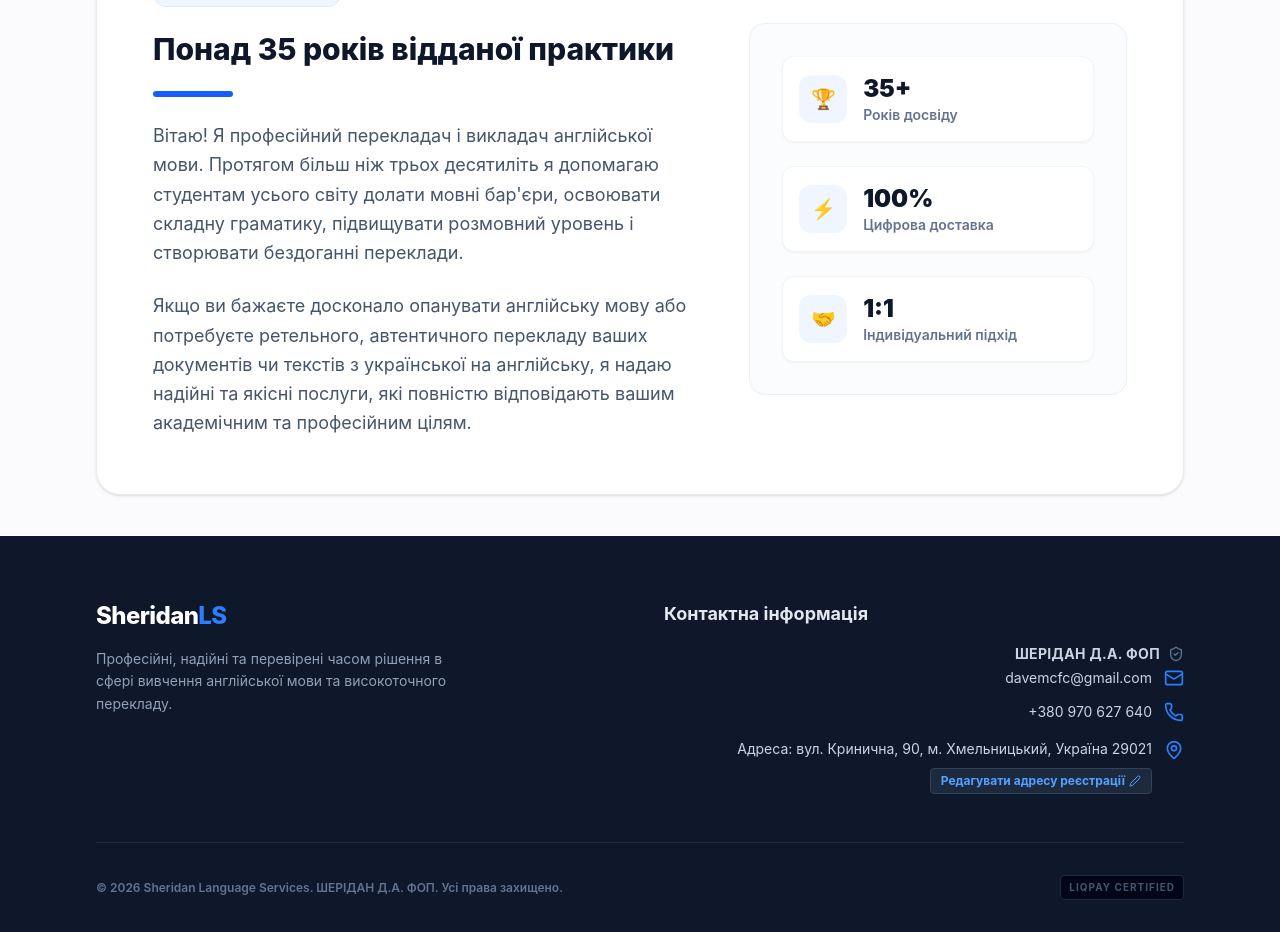
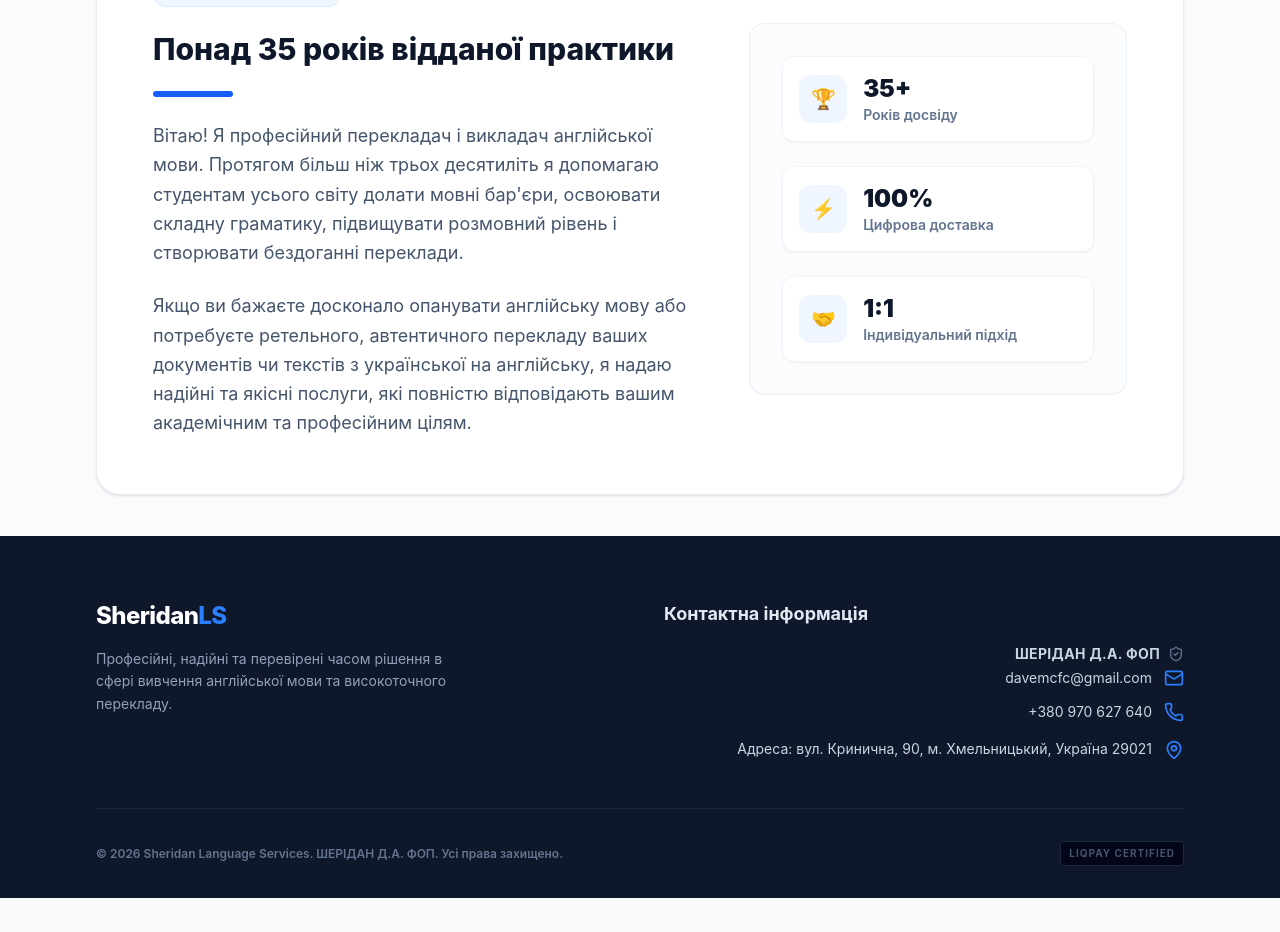
Before and after one commit to davemcfc/sheridan-ls, a React (Vite) app: page / in a window 1280 px wide. Shown: the part 780-1712 px from the top of the page. After the commit the page ends 1678 px from the top, so only its background shows below. Built offline with nearby package versions, Linux system fonts and the light colour scheme.

Commit message:
chore: update backend to use live LiqPay production keys

```diff
--- a/src/App.jsx
+++ b/src/App.jsx
@@ -1,4 +1,4 @@
-import React, { useState, useEffect } from 'react';
+import React, { useState } from 'react';
 import {
   BookOpen,
   FileText,
@@ -12,7 +12,6 @@ import {
   Calendar,
   CreditCard,
   Sparkles,
-  Edit2,
   Globe,
   AlertTriangle
 } from 'lucide-react';
@@ -36,7 +35,7 @@ const translations = {
     about: {
       badge: 'Досвід та надійність',
       title: 'Понад 35 років відданої практики',
-      p1: 'Вітаю! Я професійний перекладач і викладач англійської мови. Протягом більш ніж трьох десятиліть я допомагаю студентам усього світу долати мовні бар\'єри, освоювати складну граматику, підвищувати розмовний уровень і створювати бездоганні переклади.',
+      p1: 'Вітаю! Я професійний перекладач і викладач англійської мови. Протягом більш ніж трьох десятиліть я допомагаю студентам усього світу долати мовні бар\'єри, освоювати складну граматику, підвищувати розмовний рівень і створювати бездоганні переклади.',
       p2: 'Якщо ви бажаєте досконало опанувати англійську мову або потребуєте ретельного, автентичного перекладу ваших документів чи текстів з української на англійську, я надаю надійні та якісні послуги, які повністю відповідають вашим академічним та професійним цілям.',
       stats: [
         { value: '35+', label: 'Років досвіду' },
@@ -98,7 +97,7 @@ const translations = {
         clientEmail: 'Електронна пошта для квитанції',
         clientPhone: 'Контактний телефон',
         submit: 'Оплатити через LiqPay',
-        disclaimer: 'Натискаючи кнопку, ви погоджуєтесь з правилами надання послуг та умовами обміну й повернення.',
+        disclaimer: 'Натискаючи кнопку, ви погоджуєтесь з правилами надання послуг та політикою повернення коштів.',
         errorHeader: 'Помилка ініціалізації',
         errorMessage: 'Помилка підключення до платіжного шлюзу. Будь ласка, перевірте з\'єднання та спробуйте ще раз або зверніться до підтримки.'
       },
@@ -119,8 +118,6 @@ const translations = {
     footer: {
       desc: 'Професійні, надійні та перевірені часом рішення в сфері вивчення англійської мови та високоточного перекладу.',
       contacts: 'Контактна інформація',
-      addressEdit: 'Редагувати адресу реєстрації',
-      addressPlaceholder: 'Введіть вашу адресу реєстрації тут...',
       addressDefault: 'вул. Кринична, 90, м. Хмельницький, Україна 29021',
       legal: 'ШЕРІДАН Д.А. ФОП',
       rights: 'Усі права захищено.'
@@ -206,7 +203,7 @@ const translations = {
         clientEmail: 'Receipt Email Address',
         clientPhone: 'Contact Telephone',
         submit: 'Pay Securely via LiqPay',
-        disclaimer: 'By proceeding, you agree to our service terms, digital delivery, and exchange and return policies.',
+        disclaimer: 'By proceeding, you agree to our service terms, digital delivery, and 24-hour cancellation policies.',
         errorHeader: 'Initialization Error',
         errorMessage: 'Failed to connect to the payment gateway. Please check your network and try again.'
       },
@@ -227,8 +224,6 @@ const translations = {
     footer: {
       desc: 'Professional, reliable, and highly refined English language instruction and translations backed by 35 years of excellence.',
       contacts: 'Contact Details',
-      addressEdit: 'Configure registration address',
-      addressPlaceholder: 'Input your company registration address...',
       addressDefault: '90 Krynychna St., Khmelnytskyi, Ukraine 29021',
       legal: 'ШЕРІДАН Д.А. ФОП',
       rights: 'All rights reserved.'
@@ -239,10 +234,6 @@ const translations = {
 export default function App() {
   const [currentLang, setCurrentLang] = useState('uk'); // Ukrainian is default to comply with Article 30
   const [activeTab, setActiveTab] = useState('about');
-
-  // Address edit configurations for banking validation
-  const [regAddress, setRegAddress] = useState('');
-  const [isEditingAddress, setIsEditingAddress] = useState(false);
 
   // Calculator logic state
   const [calcType, setCalcType] = useState('tuition');
@@ -264,11 +255,6 @@ export default function App() {
   const [paymentError, setPaymentError] = useState('');
 
   const t = translations[currentLang];
-
-  // Set default localized address on load
-  useEffect(() => {
-    setRegAddress(translations[currentLang].footer.addressDefault);
-  }, [currentLang]);
 
   const changeTab = (tabId) => {
     setActiveTab(tabId);
@@ -517,6 +503,7 @@ export default function App() {
         </section>
       )}
 
+      {/* MAIN CONTAINER */}
       <main className="max-w-6xl mx-auto px-4 sm:px-6 lg:px-8 py-10 flex-grow w-full">
 
         {/* ABOUT TAB VIEW */}
@@ -1094,42 +1081,10 @@ export default function App() {
                     <div className="flex-grow">
                       <span className="text-slate-300 text-sm leading-relaxed">
                         {currentLang === 'uk' ? 'Адреса: ' : 'Address: '}
-                        {regAddress || <span className="text-rose-400 italic">No Address Configured</span>}
+                        {t.footer.addressDefault}
                       </span>
                     </div>
                     <MapPin className="w-5 h-5 text-blue-500 flex-shrink-0 mt-1" />
-                  </div>
-
-                  <div className="flex justify-end pr-8">
-                    {isEditingAddress ? (
-                      <div className="space-y-2 max-w-md bg-slate-800 p-3 rounded-lg border border-slate-700 text-left">
-                        <textarea
-                          value={regAddress}
-                          onChange={(e) => setRegAddress(e.target.value)}
-                          placeholder={t.footer.addressPlaceholder}
-                          className="w-full bg-slate-950 border border-slate-700 rounded-md p-2 text-xs text-slate-200 focus:outline-none"
-                          rows="2"
-                        />
-                        <div className="flex justify-end">
-                            <button
-                              type="button"
-                              onClick={() => setIsEditingAddress(false)}
-                              className="bg-blue-600 hover:bg-blue-500 text-white font-bold text-[10px] px-3 py-1 rounded-md transition-all uppercase tracking-wider"
-                            >
-                              {currentLang === 'uk' ? 'Зберегти' : 'Save Address'}
-                            </button>
-                        </div>
-                      </div>
-                    ) : (
-                      <button
-                        type="button"
-                        onClick={() => setIsEditingAddress(true)}
-                        className="text-blue-400 hover:text-blue-300 text-xs font-bold inline-flex items-center gap-1 bg-slate-800 hover:bg-slate-750 px-2.5 py-1 rounded border border-slate-700 transition-all"
-                      >
-                        {t.footer.addressEdit}
-                        <Edit2 className="w-3 h-3" />
-                      </button>
-                    )}
                   </div>
                 </li>
 
```
